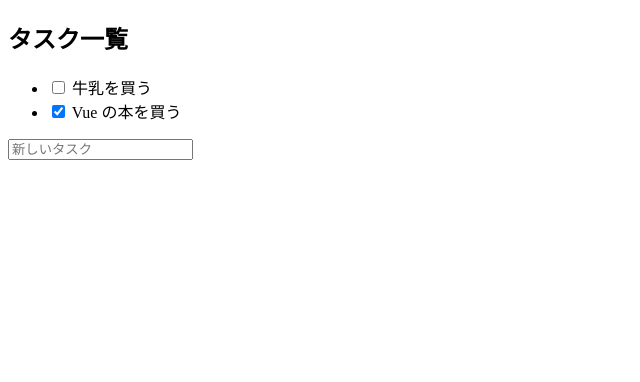
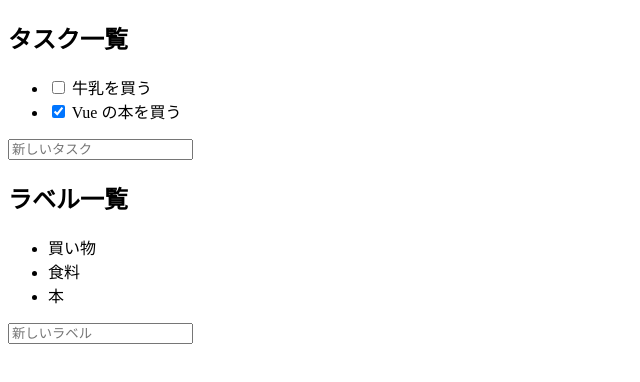
Before and after one commit to shin1rok/vuex-todo-app, a Vue app: page / in a window 1280 px wide. Shown: the top 382 px of the page, without its empty margins (0-640 px from the left). Built offline with nearby package versions, Linux system fonts and the light colour scheme.

Commit message:
ラベルを追加できるようにする

```diff
--- a/src/App.vue
+++ b/src/App.vue
@@ -12,6 +12,20 @@
     <!--prevent: リロードしない-->
     <form v-on:submit.prevent="addTask">
       <input type="text" v-model="newTaskName" placeholder="新しいタスク">
+    </form>
+
+    <h2>ラベル一覧</h2>
+    <ul>
+      <li v-for="label in labels" v-bind:key="label.id">
+        <!--<input type="checkbox"-->
+        <!--v-bind:value="label.id"-->
+        <!--v-bind:model="newLabelIds">-->
+        {{label.text}}
+      </li>
+    </ul>
+    <!--prevent: リロードしない-->
+    <form v-on:submit.prevent="addLabel">
+      <input type="text" v-model="newLabelName" placeholder="新しいラベル">
     </form>
   </div>
 </template>
@@ -32,16 +46,23 @@
       tasks() {
         return this.$store.state.tasks
       },
+      labels() {
+        return this.$store.state.labels
+      },
     },
 
     methods: {
+      toggleTaskStatus(task) {
+        this.$store.commit('toggleTaskStatus', {id: task.id})
+      },
       addTask() {
         this.$store.commit('addTask', {name: this.newTaskName})
         this.newTaskName = ''
       },
-      toggleTaskStatus(task) {
-        this.$store.commit('toggleTaskStatus', {id: task.id})
-      }
+      addLabel() {
+        this.$store.commit('addLabel', {text: this.newLabelName})
+        this.newLabelName = ''
+      },
     }
   }
 </script>
--- a/src/store.js
+++ b/src/store.js
@@ -22,6 +22,21 @@ const store = new Vuex.Store({
       }
     ],
     nextTaskId: 3,
+    labels: [
+      {
+        id: 1,
+        text: '買い物',
+      },
+      {
+        id: 2,
+        text: '食料',
+      },
+      {
+        id: 3,
+        text: '本',
+      }
+    ],
+    nextLabelId: 4,
   },
 
   mutations: {
@@ -32,6 +47,13 @@ const store = new Vuex.Store({
         dane: false
       })
       state.nextTaskId++
+    },
+    addLabel(state, {text}) {
+      state.labels.push({
+        id: state.nextLabelId,
+        text: text,
+      })
+      state.nextLabelId++
     },
     toggleTaskStatus(state, {id}) {
       const target_tasks = state.tasks.filter(task => {
```
